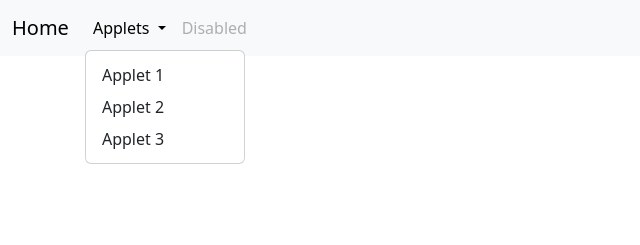
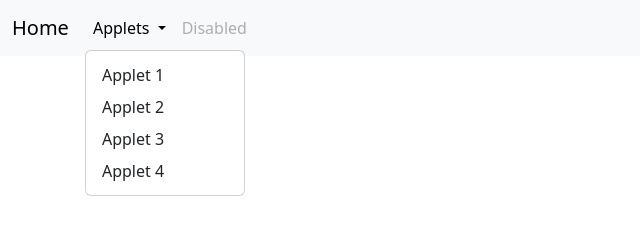
Before and after one commit to ErickJamesRubin/IT24-C, a plain HTML site: page applet3.html in a window 1280 px wide. Both pictures are taken after a click on the button "Applets". Shown: the top 245 px of the page, 0-640 px from the left. Drawn offline with nearby package versions, Linux system fonts and the light colour scheme.

Commit message:
Added applet card of applet card 4 in navigation bar of applet 3

```diff
--- a/applet3.html
+++ b/applet3.html
@@ -34,6 +34,7 @@
               <li><a class="dropdown-item" href="applet1.html">Applet 1</a></li>
               <li><a class="dropdown-item" href="applet2.html">Applet 2</a></li>
               <li><a class="dropdown-item" href="applet3.html">Applet 3</a></li>
+              <li><a class="dropdown-item" href="applet4.html">Applet 4</a></li>
             </ul>
           </li>
           <li class="nav-item">
```
